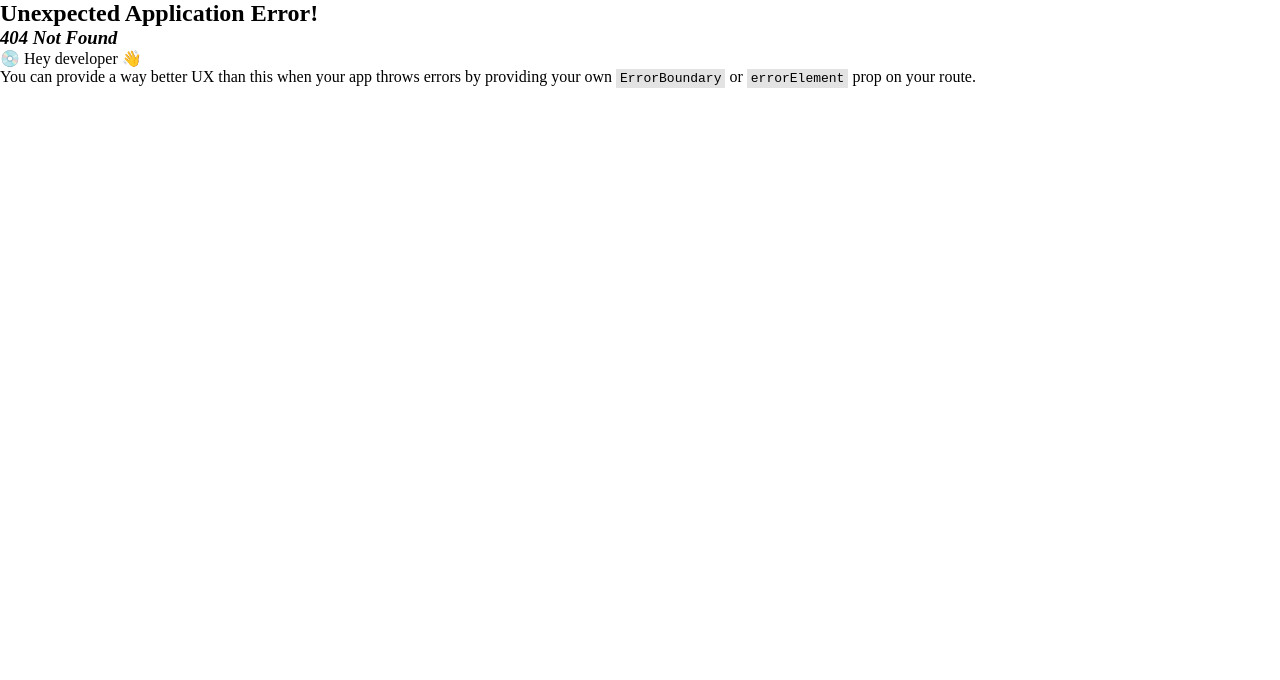
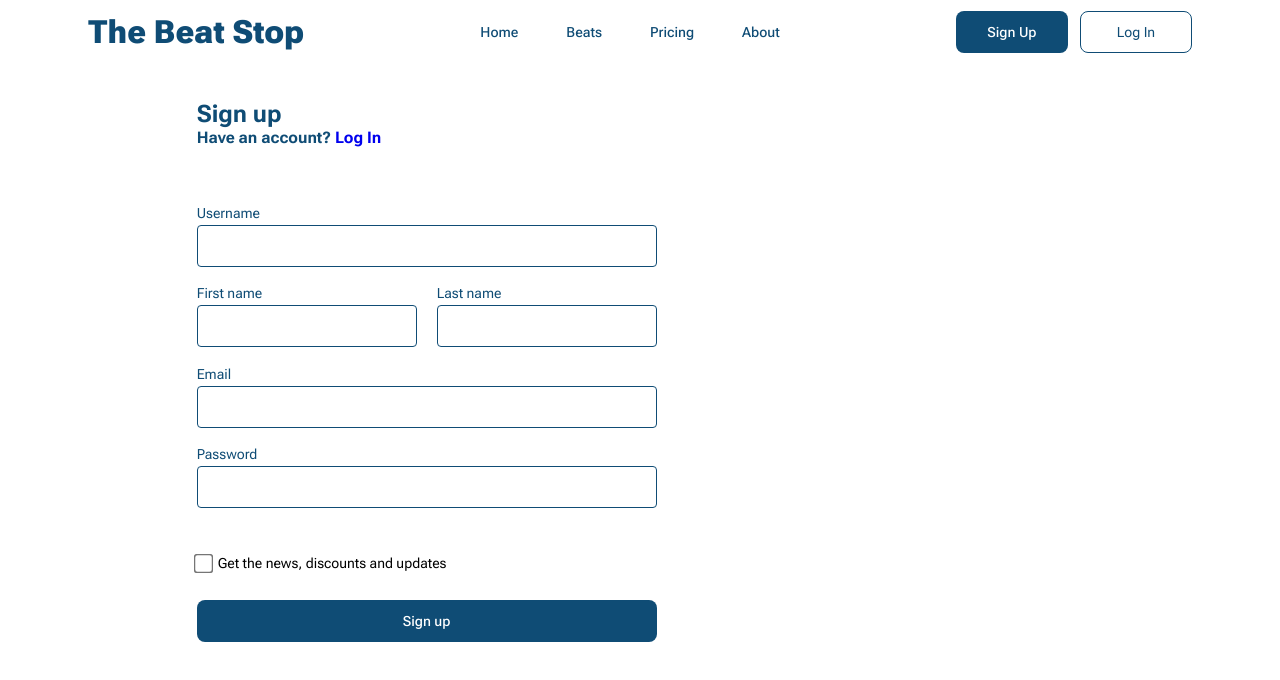
Before and after one commit to lawuysal/the-beat-stop, a React (Vite) app: page /signup/1 in a window 1280 px wide. Before the commit this address had no page. Shown: the top 680 px of the page. Built offline with nearby package versions, Linux system fonts and the light colour scheme.

Commit message:
Working sign-up page added.
Now, sign-up page can create users with post request.

```diff
--- a/src/components/Button.jsx
+++ b/src/components/Button.jsx
@@ -1,10 +1,8 @@
 import "./../components/Button.css";
-import { useNavigate } from "react-router-dom";
 
-function Button({ children, type, link }) {
-  const navigate = useNavigate();
+function Button({ children, type, submit }) {
   return (
-    <button className={type} onClick={() => navigate(link)}>
+    <button className={type} onClick={(e) => submit(e)}>
       {children}
     </button>
   );
--- /dev/null
+++ b/src/components/InputBox.jsx
@@ -0,0 +1,46 @@
+import { useState } from "react";
+
+export default function InputBox({ children, type, callback }) {
+  const [value, setValue] = useState("");
+
+  function handleValue(e) {
+    e.preventDefault();
+    setValue(e.target.value);
+    callback?.(e.target.value);
+  }
+
+  const boxStyle = {
+    border: "1px solid #0f4c75",
+    fontSize: "14px",
+    borderRadius: "4px",
+    margin: "4px 0",
+    padding: "8px 16px",
+    height: "42px",
+    maxHeight: "42px",
+    boxSizing: "border-box",
+    width: "100%",
+  };
+
+  const wrapperStyle = {
+    color: "#0f4c75",
+    display: "flex",
+    justifyContent: "flex-start",
+    alignItems: "flex-end",
+  };
+
+  return (
+    <div>
+      <>
+        <div style={wrapperStyle}>
+          <p>{children}</p>
+        </div>
+        <input
+          type={type}
+          style={boxStyle}
+          value={value}
+          onChange={(e) => handleValue(e)}
+        />
+      </>
+    </div>
+  );
+}
--- a/src/components/NavBar.jsx
+++ b/src/components/NavBar.jsx
@@ -1,13 +1,11 @@
 import "./../components/NavBar.css";
-{
-  /* <Link to={`contacts/1`}>Your Name</Link> */
-}
-
 import Button from "../components/Button";
 import Header from "../components/Header";
 import NavItem from "../components/NavItem";
+import { useNavigate } from "react-router-dom";
 
-const NavBar = () => {
+function NavBar() {
+  const navigate = useNavigate();
   return (
     <nav className="navbar">
       <Header>The Beat Stop</Header>
@@ -18,15 +16,15 @@ const NavBar = () => {
         <NavItem link="#">About</NavItem>
       </ul>
       <div className="login-buttons">
-        <Button type="normal-button" link="/signup">
+        <Button type="normal-button" submit={() => navigate("/pricing")}>
           Sign Up
         </Button>
-        <Button text="Log In" type="outlined-button" link="/login">
+        <Button type="outlined-button" submit={() => navigate("/login")}>
           Log In
         </Button>
       </div>
     </nav>
   );
-};
+}
 
 export default NavBar;
--- a/src/components/PlanCard.jsx
+++ b/src/components/PlanCard.jsx
@@ -1,7 +1,10 @@
 import "./../components/PlanCard.css";
 import Button from "./Button";
+import { useNavigate } from "react-router-dom";
 
-const PlanCard = ({ name, detail, price, paymentDetail, content }) => {
+function PlanCard({ name, detail, price, paymentDetail, content }) {
+  const navigate = useNavigate();
+
   return (
     <>
       <div className="card-wrapper">
@@ -26,11 +29,16 @@ const PlanCard = ({ name, detail, price, paymentDetail, content }) => {
               ))}
             </div>
           </ul>
-          <Button type="normal-button button">Select Plan</Button>
+          <Button
+            type="normal-button button"
+            submit={() => navigate(`/signup/${name.toLowerCase()}`)}
+          >
+            Select Plan
+          </Button>
         </div>
       </div>
     </>
   );
-};
+}
 
 export default PlanCard;
--- a/src/main.jsx
+++ b/src/main.jsx
@@ -28,7 +28,7 @@ const router = createBrowserRouter([
     ),
   },
   {
-    path: "signup/",
+    path: "signup/:membership",
     element: (
       <Suspense fallback={<div>Loading...</div>}>
         <SignupPage></SignupPage>
--- a/src/pages/LoginPage.jsx
+++ b/src/pages/LoginPage.jsx
@@ -1,6 +1,7 @@
 import NavBar from "../components/NavBar";
 import "./../pages/LoginPage.css";
 import Button from "../components/Button";
+import InputBox from "../components/InputBox";
 
 const LoginPage = () => {
   return (
@@ -21,14 +22,8 @@ const LoginPage = () => {
             <h4>or</h4>
             <div className="line-break"></div>
           </div>
-          <div className="email-text-wrapper">
-            <p>Email</p>
-          </div>
-          <input type="email" className="email-input" />
-          <div className="pass-text-wrapper">
-            <p>Password</p>
-          </div>
-          <input type="password" className="pass-input" />
+          <InputBox type="email">Email</InputBox>
+          <InputBox type="password">Password</InputBox>
           <div className="reset-pass-wrapper">
             <a href="#">Reset password</a>
           </div>
--- a/src/pages/SignupPage.css
+++ b/src/pages/SignupPage.css
@@ -1,9 +1,9 @@
 @import url("https://fonts.googleapis.com/css2?family=Roboto+Flex:opsz,wght@8..144,100..1000&display=swap");
 
 .signup-wrapper {
-  height: 80%;
+  height: 600px;
   display: flex;
-  align-items: center;
+  align-items: star;
 }
 
 p {
@@ -17,12 +17,29 @@ h4 {
   color: #0f4c75;
 }
 
-.signup {
+.signup-create {
+  display: grid;
+  width: 460px;
+
+  height: 600px;
+  /* justify-content: center; */
+}
+
+.signup-google {
   display: grid;
   grid-template-columns: 380px;
   width: 100%;
-  height: 460px;
   justify-content: center;
+  align-items: center;
+}
+
+.wrapper {
+  display: grid;
+  grid-template-columns: 2fr 1fr;
+  width: 100%;
+  height: 600px;
+  justify-content: space-evenly;
+  justify-items: center;
 }
 
 .reset-pass-wrapper {
@@ -31,12 +48,6 @@ h4 {
   font-family: "Roboto Flex", sans-serif;
   text-decoration: none;
   font-size: 14px;
-}
-.pass-text-wrapper,
-.email-text-wrapper {
-  display: flex;
-  justify-content: flex-start;
-  align-items: flex-end;
 }
 
 .line-break {
@@ -51,16 +62,6 @@ h4 {
   align-items: center;
 }
 
-.email-input,
-.pass-input {
-  border: 1px solid #0f4c75;
-  font-size: 14px;
-  border-radius: 4px;
-  margin: 4px 0;
-  padding: 8px 16px;
-  max-height: 26px;
-}
-
 .checkbox-wrapper {
   display: flex;
   align-items: center;
@@ -70,3 +71,19 @@ h4 {
 #chk-1 {
   transform: scale(1.5);
 }
+
+.forms {
+  display: grid;
+  grid-template-columns: 1fr;
+  column-gap: 20px;
+}
+
+.name {
+  display: grid;
+  grid-template-columns: 1fr 1fr;
+  column-gap: 20px;
+}
+
+.hidden {
+  display: none;
+}
--- a/src/pages/SignupPage.jsx
+++ b/src/pages/SignupPage.jsx
@@ -1,38 +1,109 @@
 import NavBar from "../components/NavBar";
 import "./../pages/SignupPage.css";
 import Button from "../components/Button";
+import InputBox from "../components/InputBox";
+import { useState } from "react";
+import { useParams } from "react-router-dom";
+
+// {
+//   "username": "jane_smith",
+//   "name": "Jane Smith",
+//   "email": "jane.smith@example.com",
+//   "password": "password456",
+//   "role": "admin",
+//   "photo": "images/avatar-002.jpg",
+//   "description": "none",
+//   "age": "25",
+//   "gender": "female",
+//   "membership": "premium",
+//   "lastMonthSale": false
+// }
 
 const SignupPage = () => {
+  const [username, setUsername] = useState("");
+  const [firstName, setFirstName] = useState("");
+  const [lastName, setLastName] = useState("");
+  const [email, setEmail] = useState("");
+  const [password, setPassword] = useState("");
+  const { membership } = useParams();
+
+  async function handleSubmit(e) {
+    e.preventDefault;
+
+    const postBody = {
+      username: username,
+      name: `${firstName} ${lastName}`,
+      email: email,
+      password: password,
+      membership: membership,
+    };
+
+    try {
+      const res = await fetch("http://127.0.0.1:3001/api/v1/users/", {
+        method: "post",
+        headers: {
+          "Content-Type": "application/json",
+        },
+        body: JSON.stringify(postBody),
+      });
+
+      const data = await res.json();
+      console.log(data);
+    } catch (err) {
+      console.log(err);
+    }
+  }
+
   return (
     <>
       <NavBar></NavBar>
       <br />
       <br />
       <div className="signup-wrapper">
-        <div className="signup">
+        <div className="wrapper">
+          <div className="signup-create">
+            <div className="heading">
               <h2>Sign up</h2>
               <h4>
                 Have an account? <a href="#">Log In</a>
               </h4>
-          <Button type="outlined-button">Continue with Google</Button>
-          <div className="divider">
-            <div className="line-break"></div>
-            <h4>or</h4>
-            <div className="line-break"></div>
             </div>
-          <div className="email-text-wrapper">
-            <p>Email</p>
+            <div className="forms">
+              <InputBox type="text" callback={setUsername}>
+                Username
+              </InputBox>
+              <div className="name">
+                <InputBox type="text" callback={setFirstName}>
+                  First name
+                </InputBox>
+                <InputBox type="text" callback={setLastName}>
+                  Last name
+                </InputBox>
               </div>
-          <input type="email" className="email-input" />
-          <div className="pass-text-wrapper">
-            <p>Password</p>
+              <InputBox type="email" callback={setEmail}>
+                Email
+              </InputBox>
+              <InputBox type="password" callback={setPassword}>
+                Password
+              </InputBox>
             </div>
-          <input type="password" className="pass-input" />
             <div className="checkbox-wrapper">
               <input type="checkbox" name="get-emails" id="chk-1" />
               <p>Get the news, discounts and updates</p>
             </div>
-          <Button type="normal-button">Sign up</Button>
+            <Button type="normal-button" submit={handleSubmit}>
+              Sign up
+            </Button>
+          </div>
+          {/* <div className="signup-google">
+            <div className="heading">
+              <h2>Sign up</h2>
+              <h4>
+                Have an account? <a href="#">Log In</a>
+              </h4>
+            </div>
+            <Button type="outlined-button">Continue with Google</Button>
+          </div> */}
         </div>
       </div>
     </>
```
Lines whose indentation alone changed are shown as unchanged.
